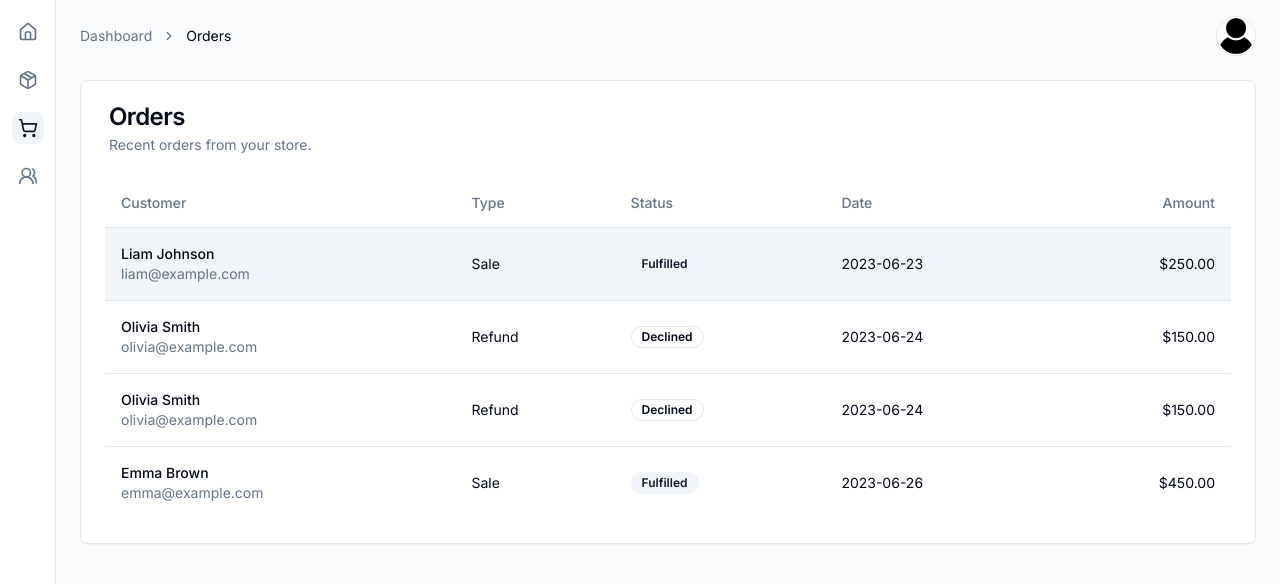
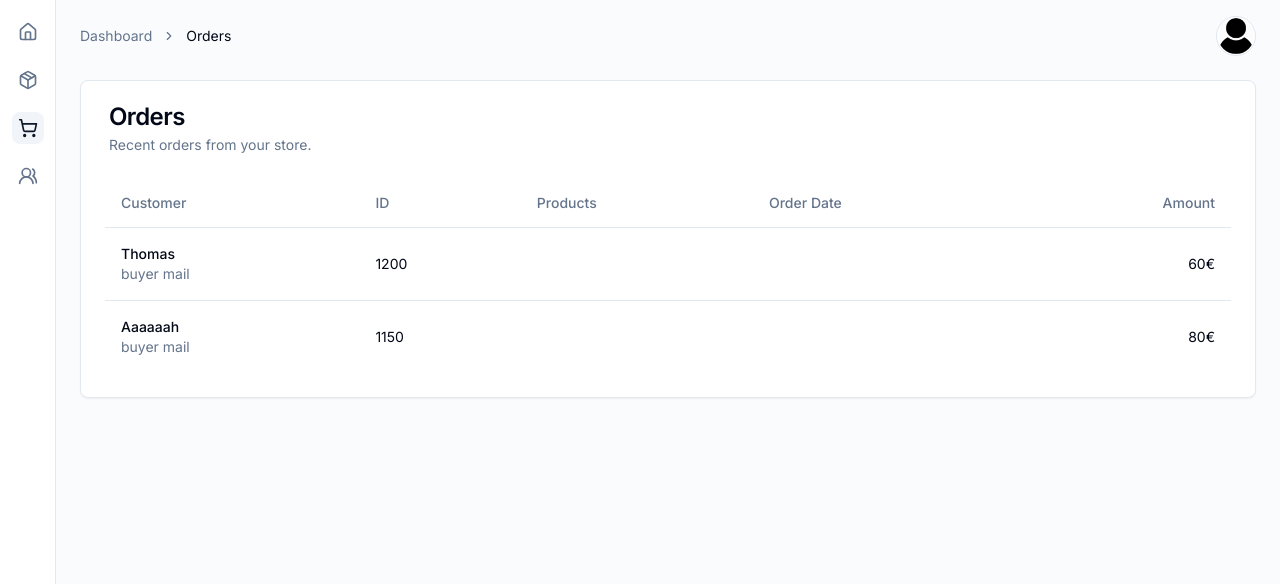
Before and after one commit to Hugo-Delattre/TechMarket, a Next.js app in the folder front/: page /orders in a window 1280 px wide. Shown: the top 584 px of the page. Built offline with nearby package versions, Linux system fonts and the light colour scheme.

Commit message:
feat: order page (#10)

```diff
--- a/front/components/Breadcrumb.tsx
+++ b/front/components/Breadcrumb.tsx
@@ -6,7 +6,7 @@ import {
   BreadcrumbPage,
   BreadcrumbSeparator,
 } from "@/components/ui/breadcrumb";
-import { Link } from "lucide-react";
+import Link from "next/link";
 
 export type BreadcrumbProps = {
   // href: string;
--- a/front/components/Navbar.tsx
+++ b/front/components/Navbar.tsx
@@ -1,3 +1,5 @@
+"use client";
+
 import {
   Tooltip,
   TooltipContent,
@@ -15,25 +17,26 @@ import {
 } from "lucide-react";
 import Link from "next/link";
 import React from "react";
+import { usePathname } from "next/navigation";
 
 const Navbar = () => {
+  const pathname = usePathname();
+  // console.log("pathname", pathname);
+
   return (
     <div>
       <aside className="fixed inset-y-0 left-0 z-10 hidden w-14 flex-col border-r bg-background sm:flex">
         <nav className="flex flex-col items-center gap-4 px-2 sm:py-4">
-          {/* <Link
-            href="#"
-            className="group flex h-9 w-9 shrink-0 items-center justify-center gap-2 rounded-full bg-primary text-lg font-semibold text-primary-foreground md:h-8 md:w-8 md:text-base"
-          >
-            <Package2 className="h-4 w-4 transition-all group-hover:scale-110" />
-            <span className="sr-only">Acme Inc</span>
-          </Link> */}
           <TooltipProvider>
             <Tooltip>
               <TooltipTrigger asChild>
                 <Link
                   href="/"
-                  className="flex h-9 w-9 items-center justify-center rounded-lg text-muted-foreground transition-colors hover:text-foreground md:h-8 md:w-8"
+                  className={`flex h-9 w-9 items-center justify-center rounded-lg ${
+                    pathname === "/"
+                      ? "bg-accent text-accent-foreground"
+                      : "text-muted-foreground"
+                  } transition-colors hover:text-foreground md:h-8 md:w-8`}
                 >
                   <Home className="h-5 w-5" />
                   <span className="sr-only">Dashboard</span>
@@ -47,7 +50,11 @@ const Navbar = () => {
               <TooltipTrigger asChild>
                 <Link
                   href="/products"
-                  className="flex h-9 w-9 items-center justify-center rounded-lg text-muted-foreground transition-colors hover:text-foreground md:h-8 md:w-8"
+                  className={`flex h-9 w-9 items-center justify-center rounded-lg ${
+                    pathname.includes("/products")
+                      ? "bg-accent text-accent-foreground"
+                      : "text-muted-foreground"
+                  } transition-colors hover:text-foreground md:h-8 md:w-8`}
                 >
                   <Package className="h-5 w-5" />
                   <span className="sr-only">Products</span>
@@ -61,7 +68,11 @@ const Navbar = () => {
               <TooltipTrigger asChild>
                 <Link
                   href="/orders"
-                  className="flex h-9 w-9 items-center justify-center rounded-lg bg-accent text-accent-foreground transition-colors hover:text-foreground md:h-8 md:w-8"
+                  className={`flex h-9 w-9 items-center justify-center rounded-lg ${
+                    pathname.includes("/orders")
+                      ? "bg-accent text-accent-foreground"
+                      : "text-muted-foreground"
+                  }  transition-colors hover:text-foreground md:h-8 md:w-8`}
                 >
                   <ShoppingCart className="h-5 w-5" />
                   <span className="sr-only">Orders</span>
@@ -76,7 +87,11 @@ const Navbar = () => {
               <TooltipTrigger asChild>
                 <Link
                   href="/login"
-                  className="flex h-9 w-9 items-center justify-center rounded-lg text-muted-foreground transition-colors hover:text-foreground md:h-8 md:w-8"
+                  className={`flex h-9 w-9 items-center justify-center rounded-lg ${
+                    pathname.includes("/login")
+                      ? "bg-accent text-accent-foreground"
+                      : "text-muted-foreground"
+                  } transition-colors hover:text-foreground md:h-8 md:w-8`}
                 >
                   <Users2 className="h-5 w-5" />
                   <span className="sr-only">Customers</span>
--- /dev/null
+++ b/front/components/OrderTableRow.tsx
@@ -0,0 +1,43 @@
+import { Badge } from "@/components/ui/badge";
+import { TableCell, TableRow } from "@/components/ui/table";
+import { ProductTableRowProps } from "./ProductTableRow";
+
+export type OrderTableRowProps = {
+  name: string;
+  id: string;
+  products?: ProductTableRowProps[];
+  creationDate?: Date;
+  totalPrice: number;
+};
+
+export const OrderTableRow = ({
+  name,
+  id,
+  products,
+  creationDate,
+  totalPrice,
+}: OrderTableRowProps) => {
+  return (
+    <TableRow>
+      <TableCell>
+        <div className="font-medium">{name}</div>
+        <div className="hidden text-sm text-muted-foreground md:inline">
+          buyer mail
+        </div>
+      </TableCell>
+      <TableCell className="hidden sm:table-cell">{id}</TableCell>
+      <TableCell className="hidden sm:table-cell">
+        {products?.map((product) => product.name).join(", ")}
+        {/* <Badge className="text-xs" variant="outline">
+          Declined
+        </Badge> */}
+      </TableCell>
+      <TableCell className="hidden md:table-cell">
+        {creationDate?.toString()}
+      </TableCell>
+      <TableCell className="text-right">
+        {totalPrice && `${totalPrice}€`}
+      </TableCell>
+    </TableRow>
+  );
+};
--- a/front/components/dashboards/OrdersDashboard.tsx
+++ b/front/components/dashboards/OrdersDashboard.tsx
@@ -72,6 +72,7 @@ import {
   TooltipTrigger,
   TooltipProvider,
 } from "@/components/ui/tooltip";
+import { OrderTableRow } from "@/components/OrderTableRow";
 
 export function OrdersDashboard() {
   return (
@@ -146,19 +147,19 @@ export function OrdersDashboard() {
                         <TableRow>
                           <TableHead>Customer</TableHead>
                           <TableHead className="hidden sm:table-cell">
-                            Type
+                            ID
                           </TableHead>
                           <TableHead className="hidden sm:table-cell">
-                            Status
+                            Products
                           </TableHead>
                           <TableHead className="hidden md:table-cell">
-                            Date
+                            Order Date
                           </TableHead>
                           <TableHead className="text-right">Amount</TableHead>
                         </TableRow>
                       </TableHeader>
                       <TableBody>
-                        <TableRow className="bg-accent">
+                        {/* <TableRow className="bg-accent">
                           <TableCell>
                             <div className="font-medium">Liam Johnson</div>
                             <div className="hidden text-sm text-muted-foreground md:inline">
@@ -177,29 +178,19 @@ export function OrdersDashboard() {
                             2023-06-23
                           </TableCell>
                           <TableCell className="text-right">$250.00</TableCell>
-                        </TableRow>
-                        <TableRow>
-                          <TableCell>
-                            <div className="font-medium">Olivia Smith</div>
-                            <div className="hidden text-sm text-muted-foreground md:inline">
-                              olivia@example.com
-                            </div>
-                          </TableCell>
-                          <TableCell className="hidden sm:table-cell">
-                            Refund
-                          </TableCell>
-                          <TableCell className="hidden sm:table-cell">
-                            <Badge className="text-xs" variant="outline">
-                              Declined
-                            </Badge>
-                          </TableCell>
-                          <TableCell className="hidden md:table-cell">
-                            2023-06-24
-                          </TableCell>
-                          <TableCell className="text-right">$150.00</TableCell>
-                        </TableRow>
+                        </TableRow> */}
+                        <OrderTableRow
+                          name={"Thomas"}
+                          id={"1200"}
+                          totalPrice={60}
+                        />
+                        <OrderTableRow
+                          name={"Aaaaaah"}
+                          id={"1150"}
+                          totalPrice={80}
+                        />
 
-                        <TableRow>
+                        {/* <TableRow>
                           <TableCell>
                             <div className="font-medium">Olivia Smith</div>
                             <div className="hidden text-sm text-muted-foreground md:inline">
@@ -238,7 +229,7 @@ export function OrdersDashboard() {
                             2023-06-26
                           </TableCell>
                           <TableCell className="text-right">$450.00</TableCell>
-                        </TableRow>
+                        </TableRow> */}
                       </TableBody>
                     </Table>
                   </CardContent>
--- a/front/components/dashboards/ProductsDashboard.tsx
+++ b/front/components/dashboards/ProductsDashboard.tsx
@@ -131,7 +131,7 @@ export function ProductsDashboard() {
                 <CardHeader>
                   <CardTitle>Products</CardTitle>
                   <CardDescription>
-                    Manage your products and view their sales performance.
+                    Interested to buy one of our products? Check them out below.
                   </CardDescription>
                 </CardHeader>
                 <CardContent>
```
Also changed, not shown: 1 other file (tests, documents, lock files or other folders).
